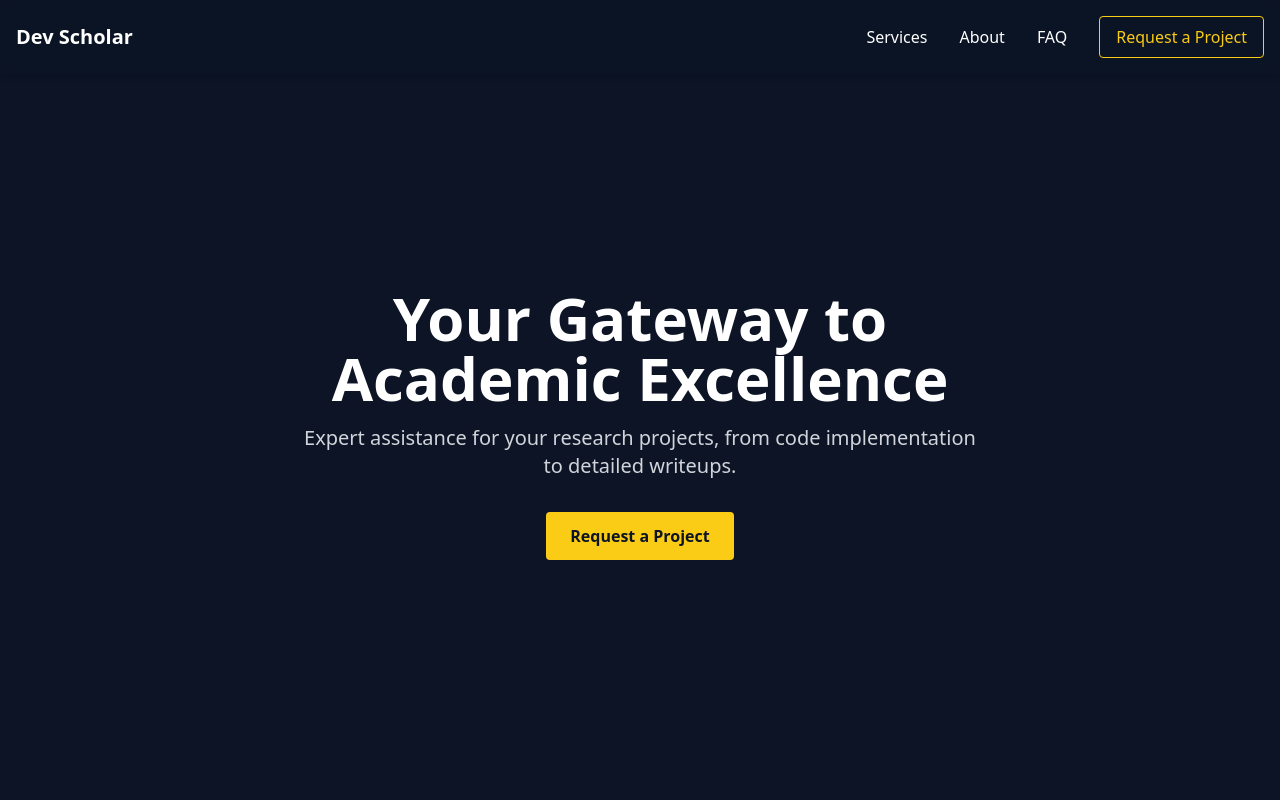
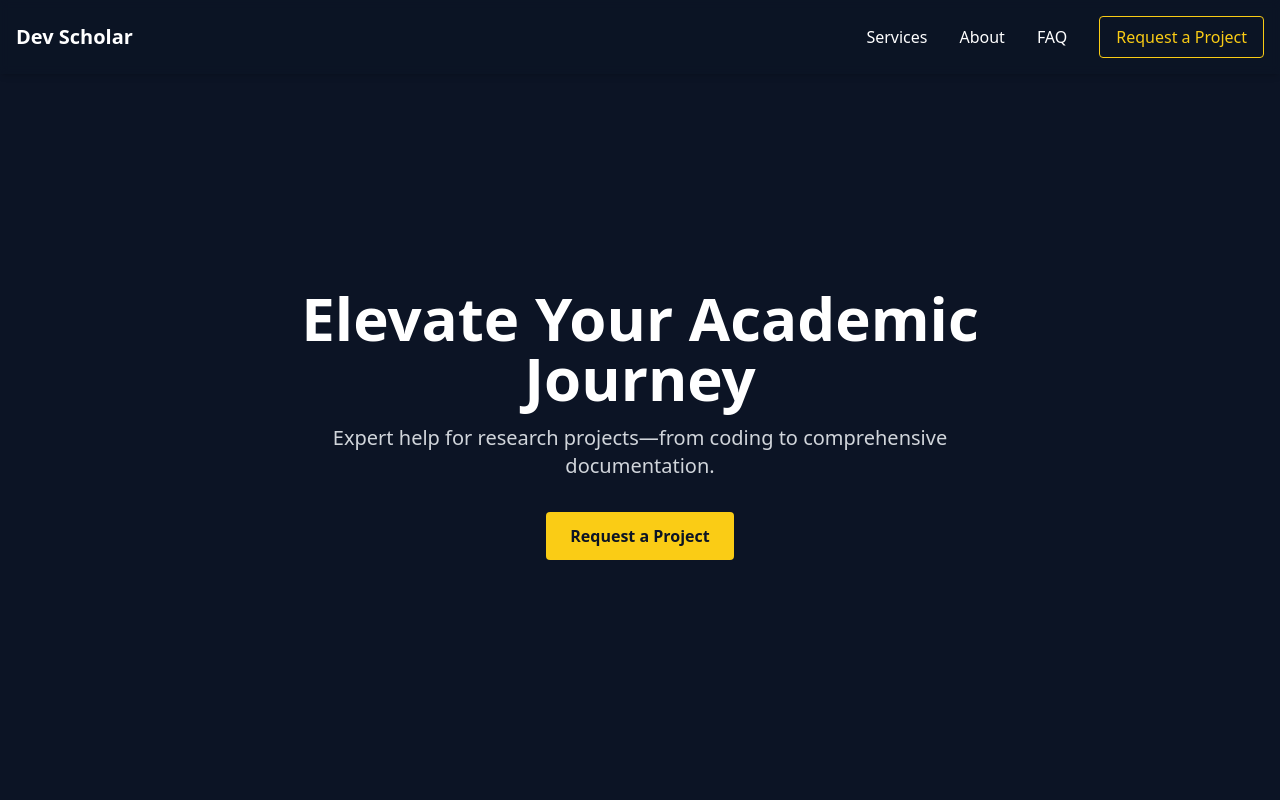
Before and after one commit to zittavictor/Dev-Scholar, a Next.js app: page / in a window 1280 px wide. Shown: the top 800 px of the page. Built offline with nearby package versions, Linux system fonts and the light colour scheme.

Commit message:
Update page.tsx

```diff
--- a/app/page.tsx
+++ b/app/page.tsx
@@ -72,9 +72,10 @@ export default function HomePage() {
 
       {/* Hero Section */}
       <section className="pt-32 pb-20 px-4 md:px-0 flex flex-col items-center justify-center min-h-screen text-center">
-        <h1 className="text-4xl md:text-6xl font-bold mb-4 max-w-3xl">Your Gateway to Academic Excellence</h1>
+        <h1 className="text-4xl md:text-6xl font-bold mb-4 max-w-3xl">Elevate Your Academic Journey
+</h1>
         <p className="text-lg md:text-xl text-gray-300 mb-8 max-w-2xl">
-          Expert assistance for your research projects, from code implementation to detailed writeups.
+          Expert help for research projects—from coding to comprehensive documentation.
         </p>
         <button
           onClick={toggleRequestForm}
```
